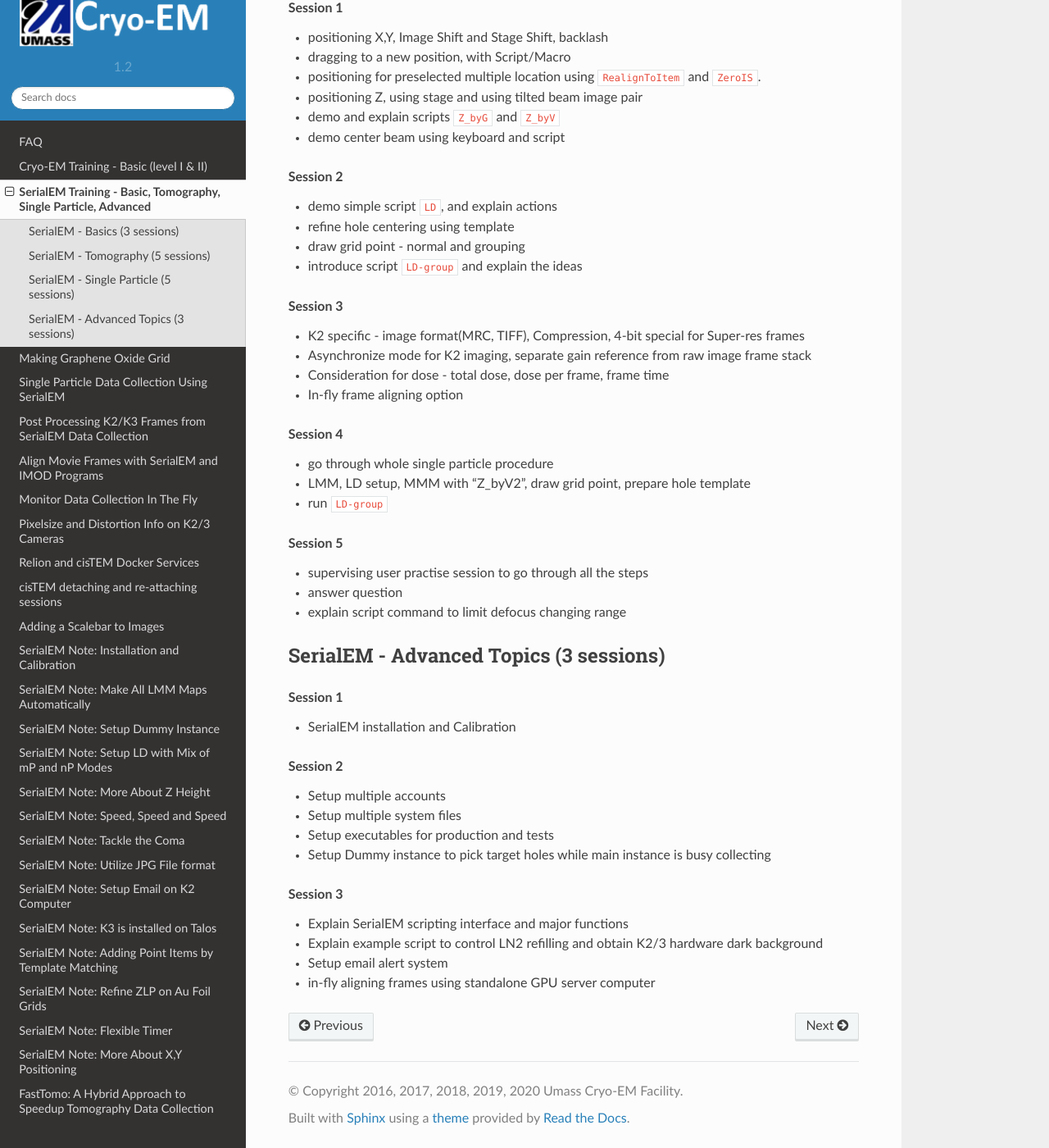
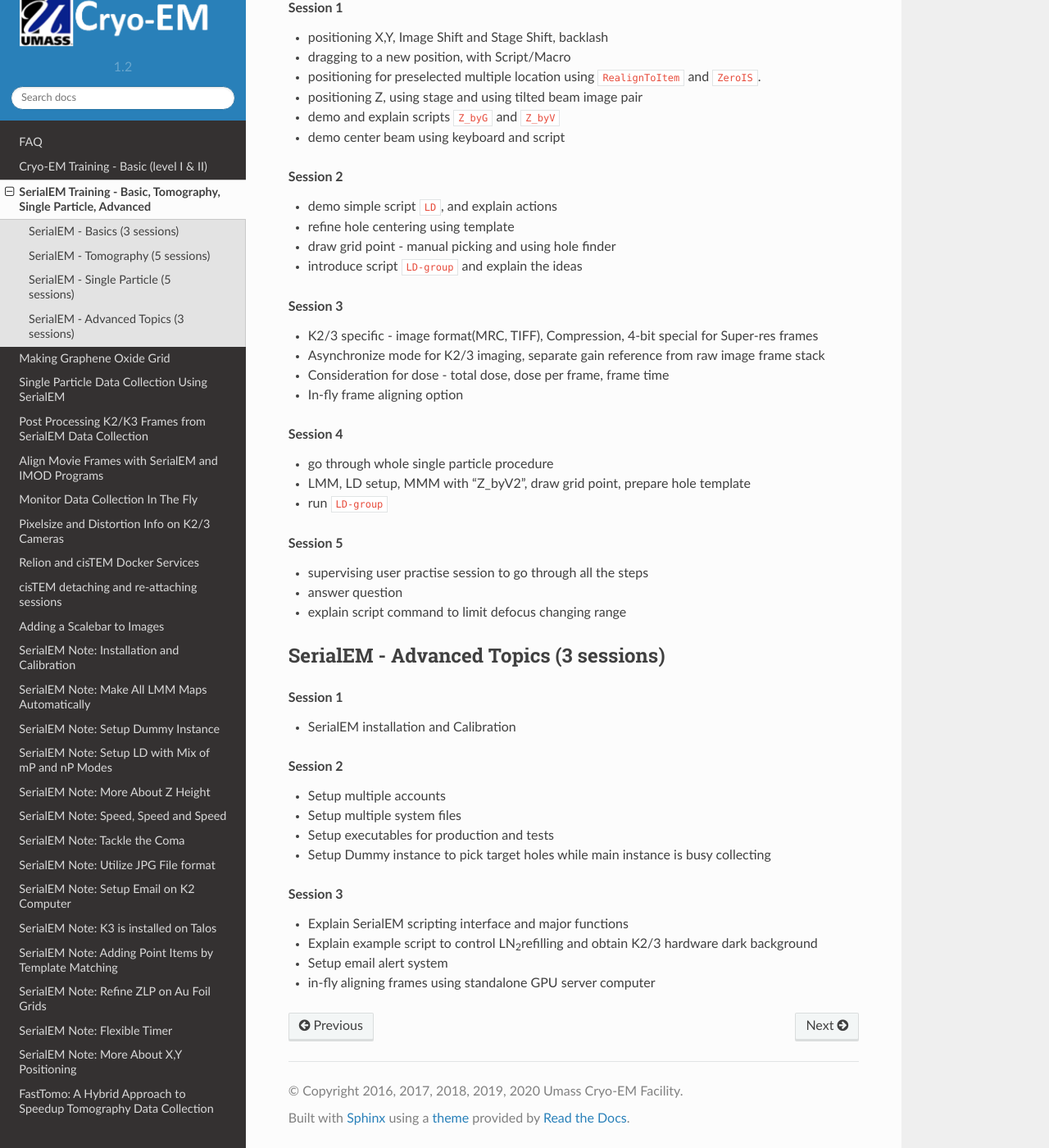
Before and after one commit to xuchen66/sphinx-emdocs, a Sphinx documentation site: the page built from source/serialem_training.rst, in a window 1280 px wide and 1400 px high, scrolled down 2150 px. Shown: the whole window at 82% size. Built offline with Sphinx 7.4.7 and the Read the Docs theme 2.0.0, drawn with Linux system fonts in a browser that asks for light colours; pages that are not in the unit, such as notebooks, are missing from menus.

Commit message:
Update serialem_training.rst

```diff
--- a/source/serialem_training.rst
+++ b/source/serialem_training.rst
@@ -103,13 +103,13 @@
 
 - demo simple script ``LD``, and explain actions
 - refine hole centering using template
-- draw grid point - normal and grouping
+- draw grid point - manual picking and using hole finder
 - introduce script ``LD-group`` and explain the ideas
 
 .. rubric:: Session 3
 
-- K2 specific - image format(MRC, TIFF), Compression, 4-bit special for Super-res frames
-- Asynchronize mode for K2 imaging, separate gain reference from raw image frame stack
+- K2/3 specific - image format(MRC, TIFF), Compression, 4-bit special for Super-res frames
+- Asynchronize mode for K2/3 imaging, separate gain reference from raw image frame stack
 - Consideration for dose - total dose, dose per frame, frame time
 - In-fly frame aligning option
 
@@ -144,6 +144,6 @@
 .. rubric:: Session 3
 
 - Explain SerialEM scripting interface and major functions
-- Explain example script to control LN2 refilling and obtain K2/3 hardware dark background
+- Explain example script to control LN\ :sub:`2`\ refilling and obtain K2/3 hardware dark background
 - Setup email alert system
 - in-fly aligning frames using standalone GPU server computer
```
